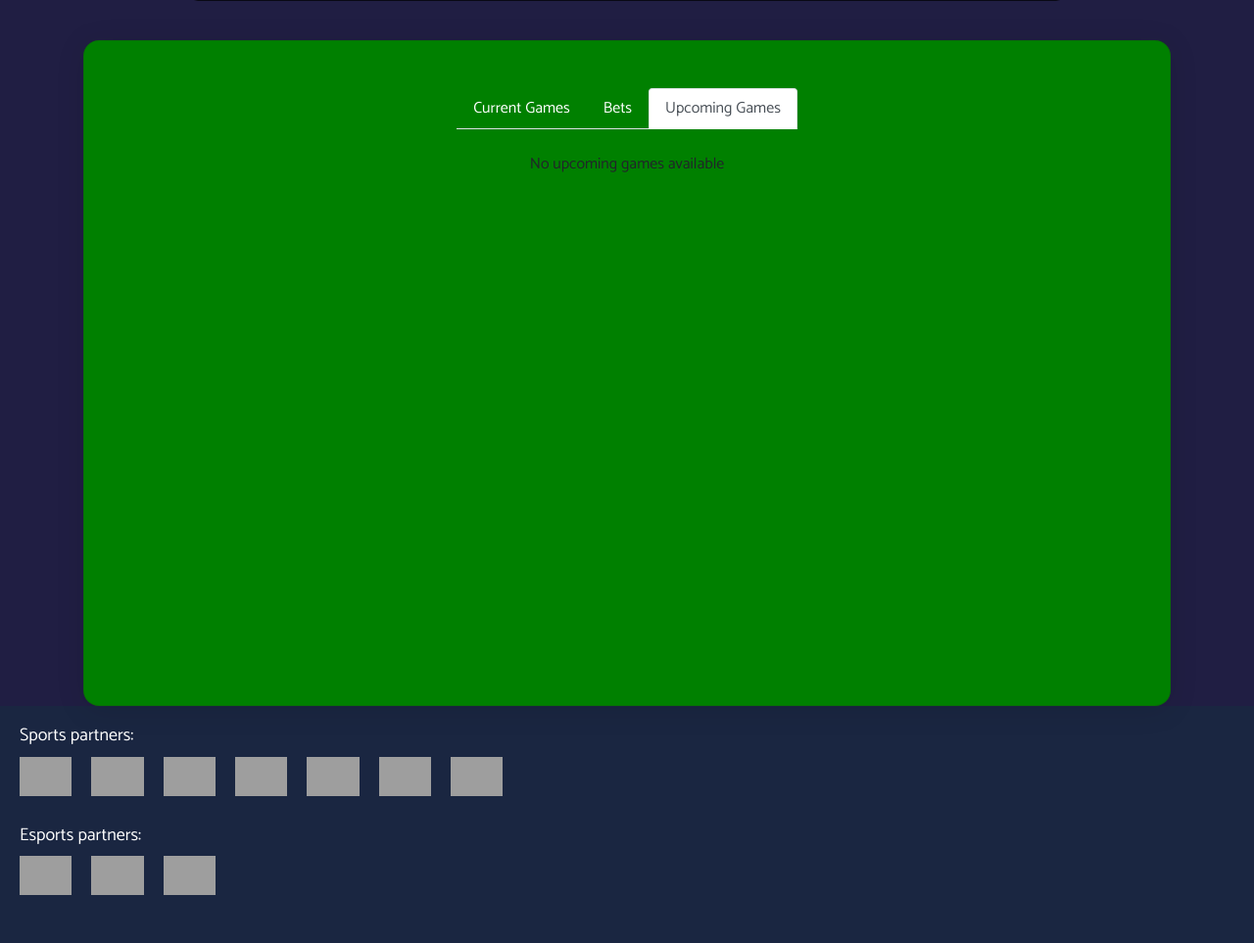
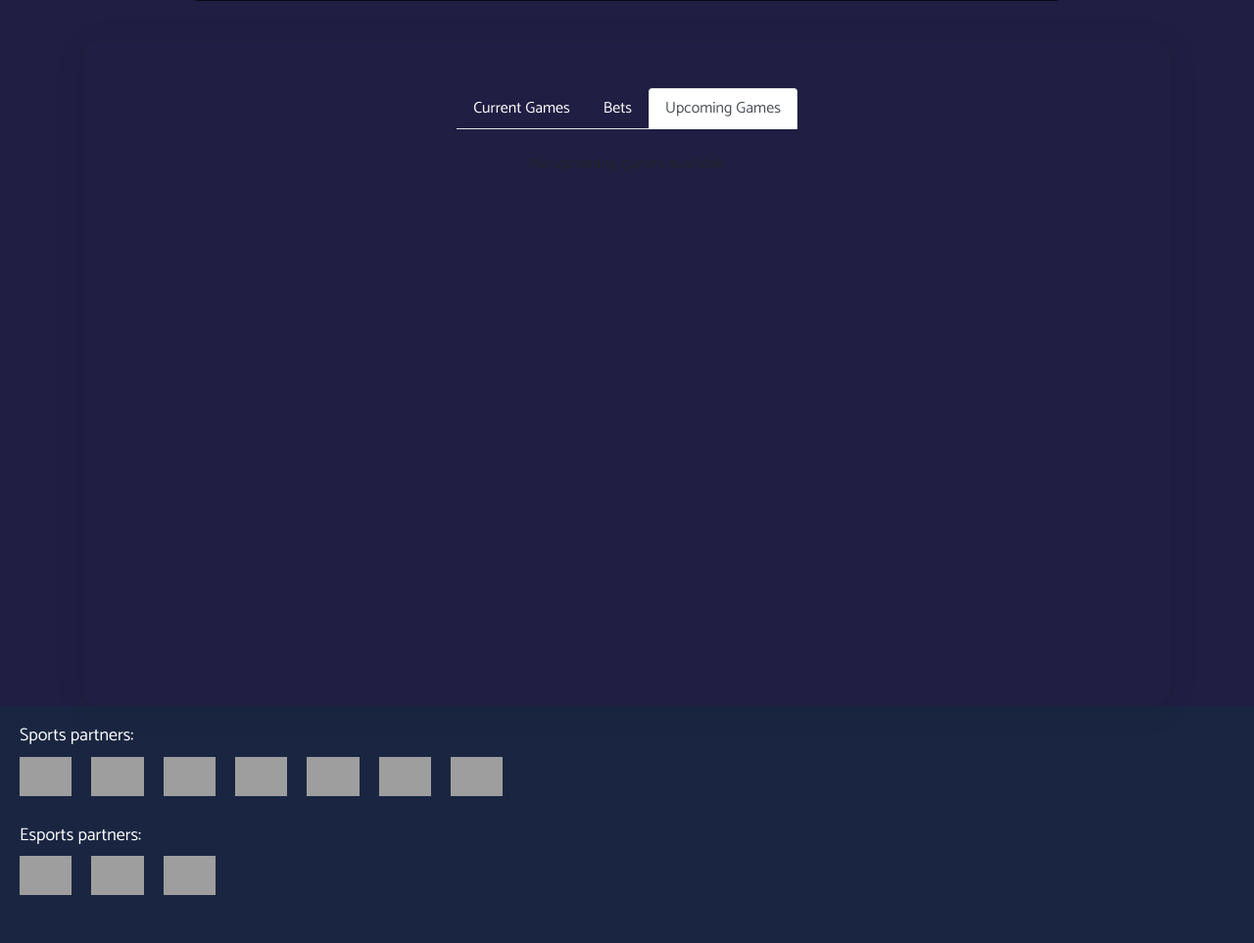
Before and after one commit to Kelvin-Wepo/47bets, a Django app: page /bets/ in a window 1280 px wide. Shown: the part 521-1484 px from the top of the page at 98% size. Run offline with Django 4.2, Linux system fonts and the light colour scheme; the visitor is signed in with stand-in values (Sample User, id 1); data that the repository does not hold is empty; some libraries are stand-ins or nearby versions; grey boxes are pictures that could not be loaded.

Commit message:
this commit modifies bets.html

```diff
--- a/superapp/templates/superapp/bets.html
+++ b/superapp/templates/superapp/bets.html
@@ -11,7 +11,7 @@
         align-items: flex-start;
         margin-top: 20px;
         min-height: 85vh;
-        background: green;
+        background: #201E43;
         border-radius: 16px;
         box-shadow: 0 4px 30px rgba(0, 0, 0, 0.1);
         backdrop-filter: blur(4.6px);
```
